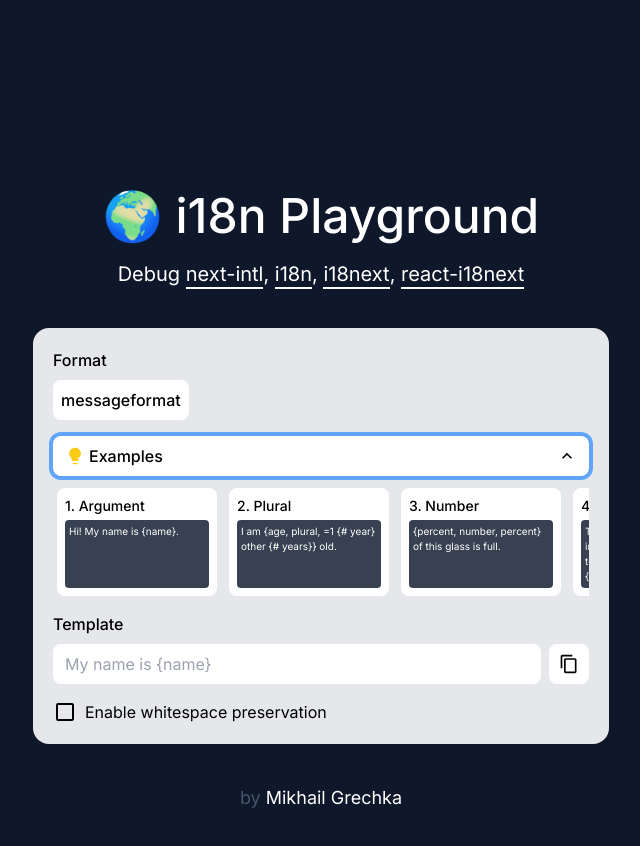
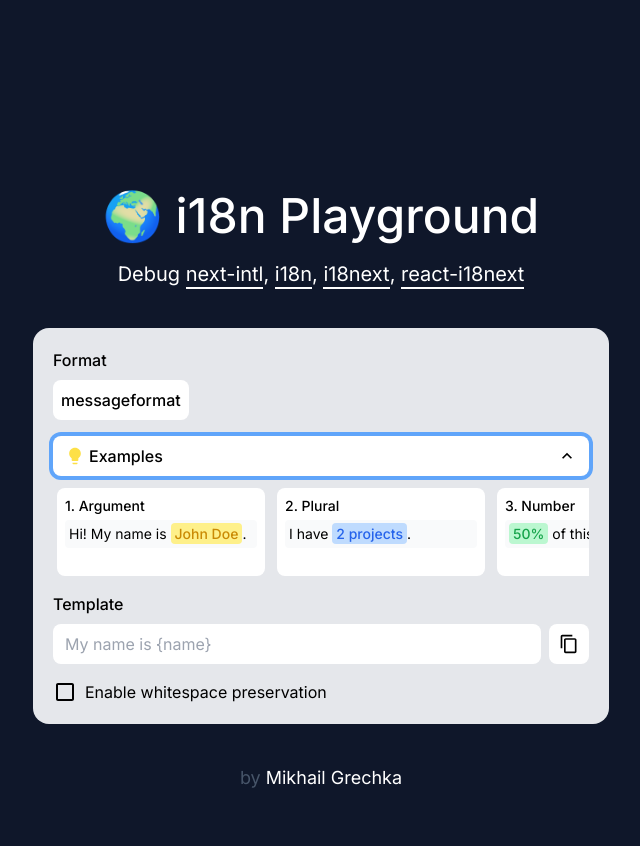
Before and after one commit to grech-ca/i18n-playground, a Next.js app: page / in a window 1280 px wide. Both pictures are taken after a click on the button "Examples". Shown: the top 846 px of the page, without its empty margins (319-959 px from the left). Built offline with nearby package versions, Linux system fonts and the light colour scheme.

Commit message:
Add example preview

```diff
--- a/src/ExamplesList/index.tsx
+++ b/src/ExamplesList/index.tsx
@@ -1,12 +1,14 @@
 import {cn} from 'common/helpers'
-import { Fragment, useCallback } from "react"
+import { Fragment, ReactNode, useCallback } from "react"
 import {Disclosure} from '@headlessui/react'
 import { MdKeyboardArrowDown, MdLightbulb } from 'react-icons/md'
+import { PT_Sans } from 'next/font/google'
 
 export type Example = {
   name: string
   template: string
-  values: Record<string, string>
+  values: Record<string, string>,
+  preview?: ReactNode
 }
 
 export type ExamplesListProps = {
@@ -17,28 +19,32 @@
   {
     name: 'Argument',
     template: 'Hi! My name is {name}.',
-    values: {name: 'John Doe'}
+    values: {name: 'John Doe'},
+    preview: <p>Hi! My name is <span className="font-medium bg-yellow-200 text-yellow-600 py-0.5 px-1 rounded">John Doe</span>.</p>
   },
   {
     name: 'Plural',
-    template: 'I am {age, plural, =1 {# year} other {# years}} old.',
+    template: 'I have {pet_projects_count, plural, =1 {# project} other {# projects}}.',
     values: {age: '22'},
+    preview: <p>I have <span className="font-medium bg-blue-200 text-blue-600 py-0.5 px-1 rounded">2 projects</span>.</p>
   },
   {
     name: 'Number',
     template: '{percent, number, percent} of this glass is full.',
-    values: {percent: '0.5'}
-
+    values: {percent: '0.5'},
+    preview: <p><span className="font-medium bg-green-200 text-green-600 py-0.5 px-1 rounded">50%</span> of this glass is full.</p>
   },
   {
     name: 'Select',
-    template: 'The task is {status, select, in_progress {in progress} todo {not started} finished {finished} other {N/A}}.',
-    values: {status: 'finished'}
+    template: 'The task is {status, select, todo {not started} in_progress {in progress} finished {finished} other {N/A}}.',
+    values: {status: 'finished'},
+    preview: <p>The task is <span className="font-medium bg-violet-200 text-violet-600 py-0.5 px-1 rounded">in progress</span>.</p>
   },
   {
     name: 'Date',
     template: `I've worked here since {date, date, medium}`,
-    values: { date: new Date().toISOString().slice(0, 19) }
+    values: { date: new Date().toISOString().slice(0, 19) },
+    preview: <p>I&apos;ve worked here since <br /> <span className="font-medium bg-orange-200 text-orange-600 py-0.5 px-1 rounded">June 1, 2023</span>.</p>,
   }
 ]
 
@@ -67,7 +73,7 @@
             )}
           >
             <div className="flex items-center gap-x-1">
-              <MdLightbulb className="text-xl text-yellow-400" />
+              <MdLightbulb className="text-xl text-yellow-300" />
               <span>Examples</span>
             </div>
             <MdKeyboardArrowDown className={cn('text-xl transition-transform', {'rotate-180': open})} />
@@ -82,19 +88,23 @@
               }
             )}
           >
-            {examples.map(({name, template}, index) => (
+            {examples.map(({name, template, preview}, index) => (
               <button
                 key={name}
                 onClick={() => handleClickExample(name)}
                 className={cn(
-                  'grid gap-y-1 grid-rows-[auto_1fr] p-2 rounded-lg bg-white transition-all active:scale-95 w-40 min-w-[10rem]',
+                  'grid gap-y-1 grid-rows-[auto_1fr] p-2 rounded-lg bg-white transition-all active:scale-95 w-[13rem] min-w-[13rem]',
                   'outline-none focus:ring-4 focus:ring-blue-400 text-left'
                 )}
               >
                 <div className="text-sm font-medium">{index + 1}. {name}</div>
-                <div className="bg-gray-700 text-[10px] text-white rounded p-1 h-full">
-                  {template}
-                </div>
+                {preview ? (
+                  <div className="bg-gray-50 text-sm rounded p-1">{preview}</div>
+                ) : (
+                  <div className="bg-gray-700 text-[10px] text-white rounded p-1 h-full">
+                    {template}
+                  </div>
+                )}
               </button>
             ))}
           </Disclosure.Panel>
```
